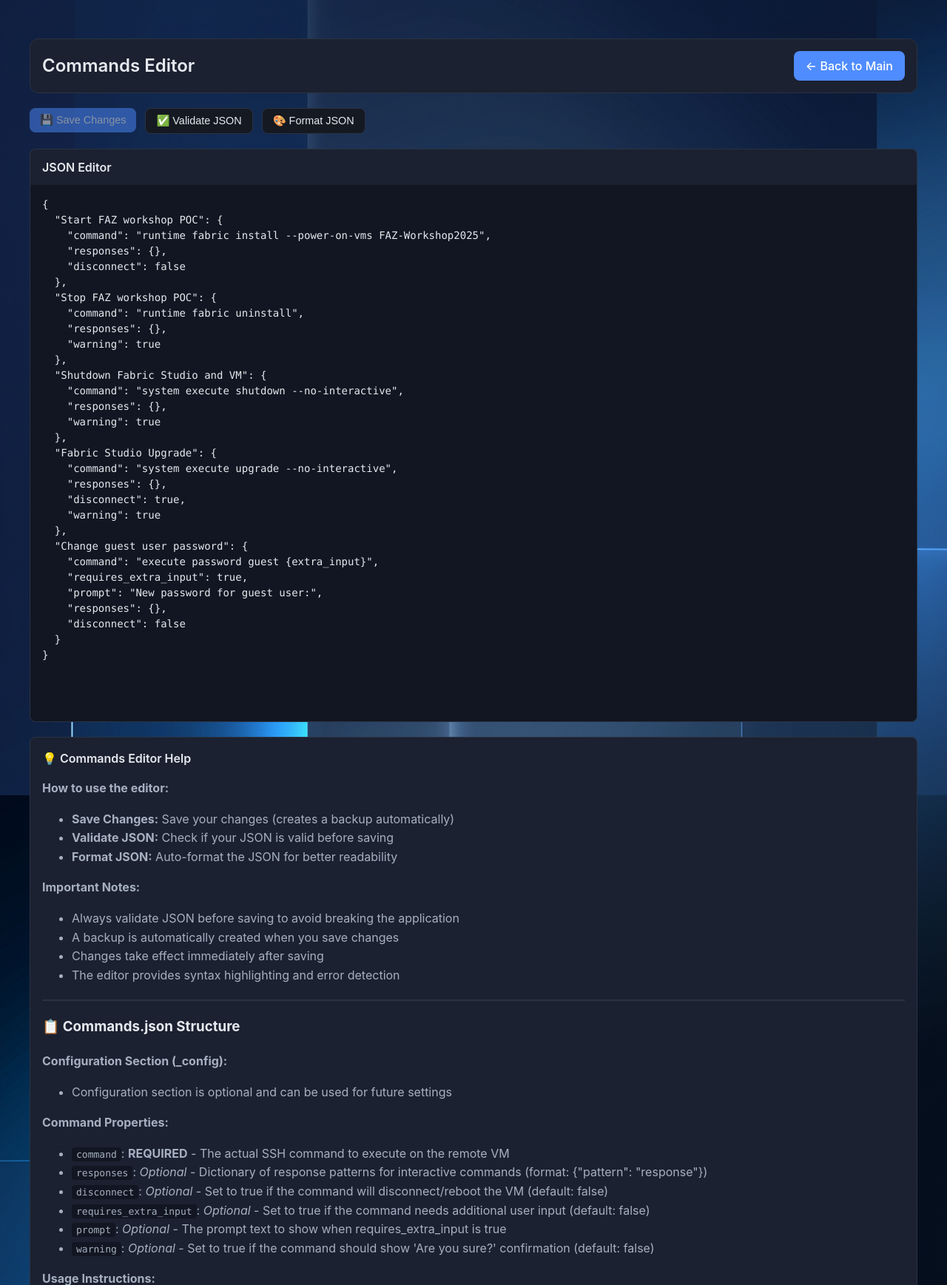
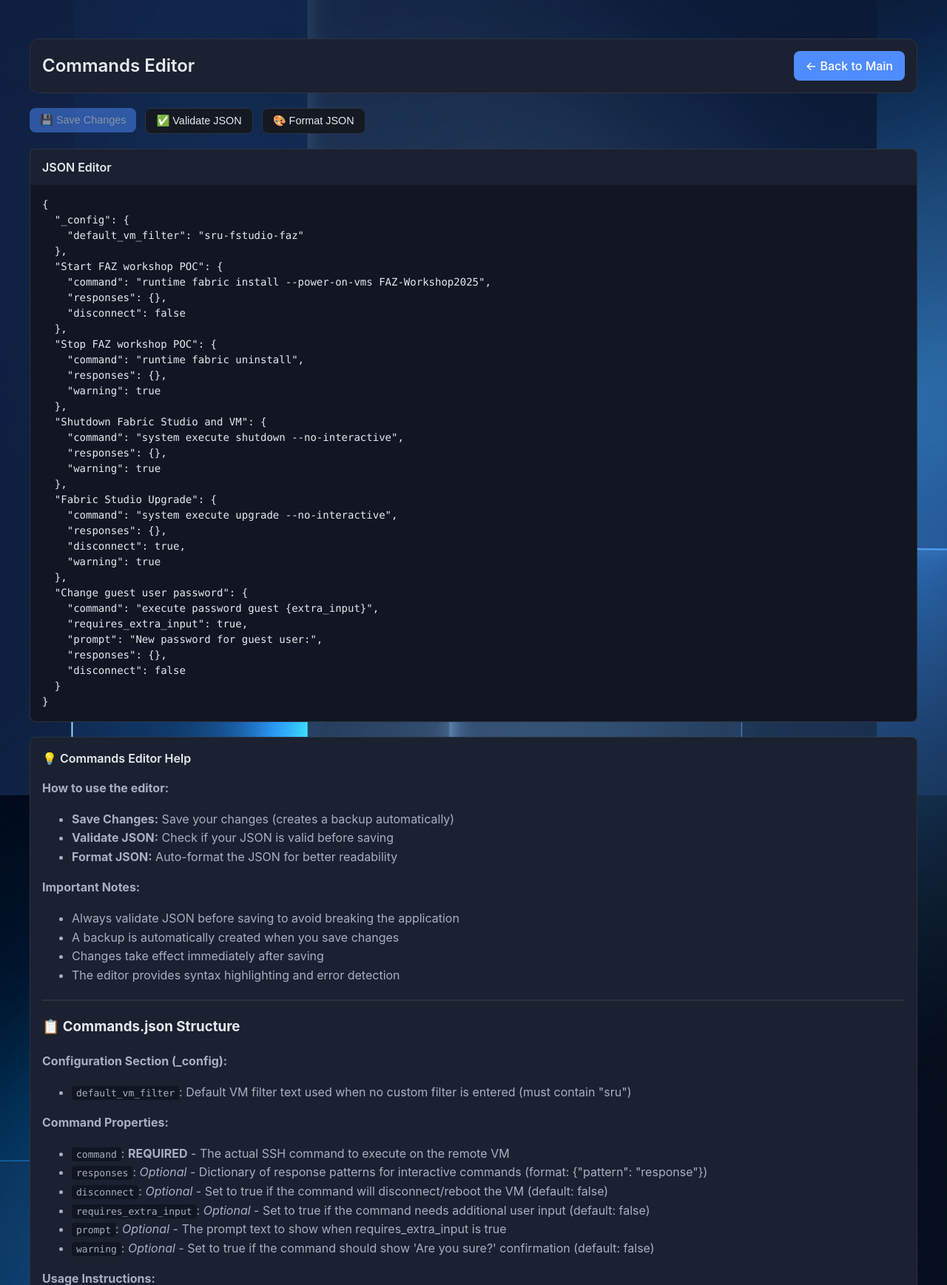
Before and after one commit to s-ruiter/FabricStudioController, a Flask app: page /editor in a window 1280 px wide. Shown: the top 1737 px of the page at 74% size. Run offline with Flask 3, Linux system fonts and the light colour scheme.

Commit message:
Enforce 'sru' in VM filter while keeping it configurable
Filter enforcement:
- Keep configurable default_vm_filter from commands.json
- Ensure all VM filters always contain 'sru' in the filter value
- Auto-combine custom filters with 'sru' if they don't contain it
- Default filter: name~^sru-fstudio-faz

Smart filter combination:
- If user enters custom filter without 'sru', combine with 'sru' filter
- Supports both gcloud filter format (name~pattern) and simple text
- Uses AND logic: 'name~sru AND name~custom_pattern'

Configuration restored:
- Restored _config section in commands.json
- Restored config parameter in templates
- Updated editor documentation to mention 'sru' requirement
- Maintains backward compatibility

This ensures all VM queries always include 'sru' while allowing customization.

```diff
--- a/app.py
+++ b/app.py
@@ -33,7 +33,9 @@ COMMAND_OPTIONS = load_commands()
 # Extract configuration from commands file
 def get_config():
     """Extract configuration from commands.json file."""
-    config = {}
+    config = {
+        'default_vm_filter': 'sru-fstudio-faz'
+    }
 
     if '_config' in COMMAND_OPTIONS:
         config.update(COMMAND_OPTIONS['_config'])
@@ -55,9 +57,20 @@ def reload_application_state():
 def get_gcp_vms():
     """Fetch a detailed list of VMs including name, zone, status and IP."""
     try:
-        # Get filter from query parameter, default to hardcoded "sru" filter
-        default_filter = "name~sru"
+        # Get filter from query parameter, default to configured filter
+        default_filter = f"name~^{CONFIG['default_vm_filter']}"
         filter_value = request.args.get('filter', default_filter)
+
+        # Ensure filter always contains "sru" - if user provides custom filter, combine with sru
+        if filter_value != default_filter and 'sru' not in filter_value.lower():
+            # If custom filter doesn't contain sru, combine it with sru filter
+            if filter_value.startswith('name~'):
+                # Extract the pattern after name~
+                pattern = filter_value[5:]
+                filter_value = f"name~sru AND name~{pattern}"
+            else:
+                # Simple text search, combine with sru
+                filter_value = f"name~sru AND name~{filter_value}"
 
         gcloud_command = [
             'gcloud', 'compute', 'instances', 'list',
@@ -155,13 +168,13 @@ def index():
             extra_input = request.form.get('extra_input')
             if not extra_input:
                 output = "Error: This command requires additional input."
-                return render_template('index.html', output=output, commands=COMMAND_OPTIONS, gcloud_status=gcloud_status)
+                return render_template('index.html', output=output, commands=COMMAND_OPTIONS, gcloud_status=gcloud_status, config=CONFIG)
             final_command = command_template.format(extra_input=extra_input)
         if not all([hosts, username, password, command_template]):
             output = "Error: Please fill in all fields."
         else:
             output = execute_remote_command(hosts, username, password, final_command)
-    return render_template('index.html', output=output, commands=COMMAND_OPTIONS, gcloud_status=gcloud_status)
+    return render_template('index.html', output=output, commands=COMMAND_OPTIONS, gcloud_status=gcloud_status, config=CONFIG)
 
 @app.route('/favicon.ico')
 def favicon():
@@ -170,7 +183,7 @@ def favicon():
 @app.route('/editor')
 def editor():
     """JSON editor page for managing commands.json"""
-    return render_template('editor.html', commands=COMMAND_OPTIONS)
+    return render_template('editor.html', commands=COMMAND_OPTIONS, config=CONFIG)
 
 @app.route('/api/commands', methods=['GET'])
 def get_commands():
--- a/commands.json
+++ b/commands.json
@@ -1,4 +1,7 @@
 {
+  "_config": {
+    "default_vm_filter": "sru-fstudio-faz"
+  },
   "Start FAZ workshop POC": {
     "command": "runtime fabric install --power-on-vms FAZ-Workshop2025",
     "responses": {},
--- a/templates/editor.html
+++ b/templates/editor.html
@@ -216,7 +216,7 @@
 
                 <p><strong>Configuration Section (_config):</strong></p>
                 <ul>
-                    <li>Configuration section is optional and can be used for future settings</li>
+                    <li><code>default_vm_filter</code>: Default VM filter text used when no custom filter is entered (must contain "sru")</li>
                 </ul>
 
                 <p><strong>Command Properties:</strong></p>
--- a/templates/index.html
+++ b/templates/index.html
@@ -82,7 +82,7 @@
                         <div class="filter-section">
                             <div class="filter-control">
                                 <label for="vm-filter">Filter VMs:</label>
-                                <input type="text" id="vm-filter" name="vm-filter" value="sru" placeholder="e.g., workshop, test, faz">
+                                <input type="text" id="vm-filter" name="vm-filter" value="{{ config.default_vm_filter }}" placeholder="e.g., workshop, test, faz">
                                 <small class="filter-help">Enter text to search in VM names</small>
                             </div>
                         </div>
@@ -140,7 +140,7 @@
 
                     if (!userInput) {
                         // Default filter if nothing entered
-                        filterValue = 'name~sru';
+                        filterValue = 'name~^{{ config.default_vm_filter }}';
                     } else if (userInput.includes('~') || userInput.includes('=') || userInput.includes(':')) {
                         // User entered a gcloud filter format, use as-is
                         filterValue = userInput;
```
